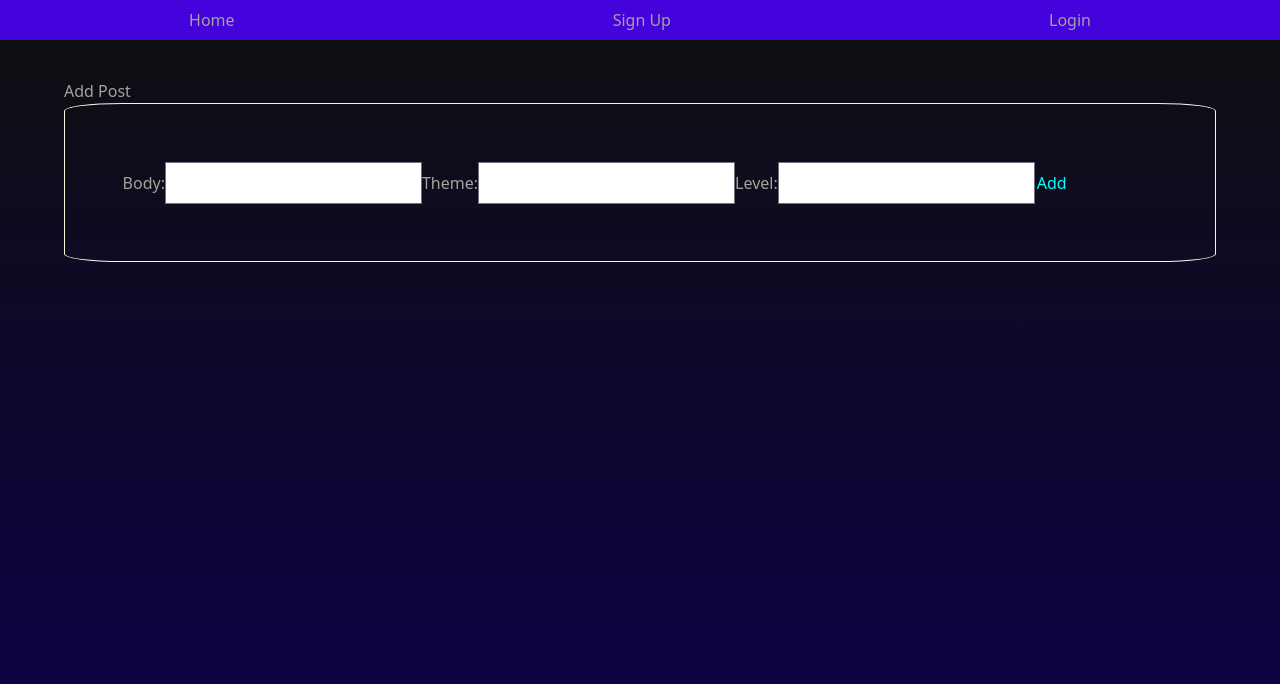
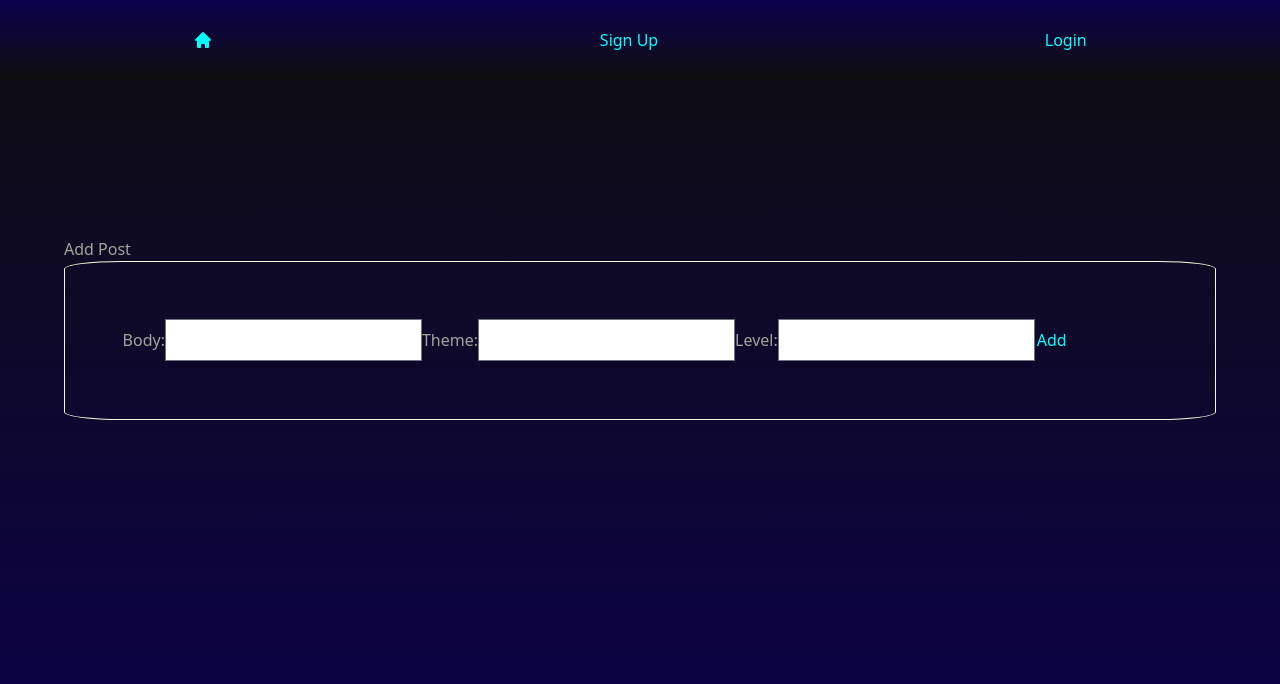
Before and after one commit to BardoAlacran/Project-3-frontend, a React (Create React App) app: page /add in a window 1280 px wide. Shown: the top 684 px of the page. Built offline with nearby package versions, Linux system fonts and the light colour scheme; no server answers.

Commit message:
nav bar to icons

```diff
--- a/src/components/Navbar.jsx
+++ b/src/components/Navbar.jsx
@@ -5,22 +5,46 @@ import { AuthContext } from '../context/auth.context';
 function Navbar() {
   // Subscribe to the AuthContext to gain access to
   // the values from AuthContext.Provider `value` prop
-  const { isLoggedIn, user } = useContext(AuthContext);
+  const { isLoggedIn } = useContext(AuthContext);
 
   return (
     <nav className="navBar">
       <Link to="/">
-        <button>Home</button>
+        <svg xmlns="http://www.w3.org/2000/svg" className="h-5 w-5" viewBox="0 0 20 20" fill="currentColor">
+          <path d="M10.707 2.293a1 1 0 00-1.414 0l-7 7a1 1 0 001.414 1.414L4 10.414V17a1 1 0 001 1h2a1 1 0 001-1v-2a1 1 0 011-1h2a1 1 0 011 1v2a1 1 0 001 1h2a1 1 0 001-1v-6.586l.293.293a1 1 0 001.414-1.414l-7-7z" />
+        </svg>
+        {/* <button>Home</button> */}
       </Link>
 
       {isLoggedIn && (
         <>
           <Link to={'/add'}>
-            <button>Add Post</button>
+            <svg xmlns="http://www.w3.org/2000/svg" className="h-5 w-5" viewBox="0 0 20 20" fill="currentColor">
+              <path
+                fillRule="evenodd"
+                d="M10 18a8 8 0 100-16 8 8 0 000 16zm1-11a1 1 0 10-2 0v2H7a1 1 0 100 2h2v2a1 1 0 102 0v-2h2a1 1 0 100-2h-2V7z"
+                clipRule="evenodd"
+              />
+            </svg>
+            {/* <button>Add Post</button> */}
           </Link>
 
           <Link to={'/profile/userprofile'}>
-            <span>{user && user.name}</span>
+            <svg
+              xmlns="http://www.w3.org/2000/svg"
+              className="h-6 w-6"
+              fill="none"
+              viewBox="0 0 24 24"
+              stroke="currentColor"
+              strokeWidth="2"
+            >
+              <path
+                strokeLinecap="round"
+                strokeLinejoin="round"
+                d="M5.121 17.804A13.937 13.937 0 0112 16c2.5 0 4.847.655 6.879 1.804M15 10a3 3 0 11-6 0 3 3 0 016 0zm6 2a9 9 0 11-18 0 9 9 0 0118 0z"
+              />
+            </svg>
+            {/* <span>{user && user.name}</span> */}
           </Link>
         </>
       )}
--- a/src/index.css
+++ b/src/index.css
@@ -25,12 +25,14 @@ body {
   top: 0px;
   left: 0;
   width: 100%;
-  height: 5%;
+  height: 10%;
   overflow: hidden;
-  background: rgb(68, 2, 221);
+  background: linear-gradient(to bottom, rgb(12, 1, 77), rgb(15, 15, 15)) no-repeat;
+  color: aqua;
 }
+
 .Container {
-  padding-top: 15px;
+  padding-top: 15%;
   padding-bottom: 10px;
 }
 .card {
```
